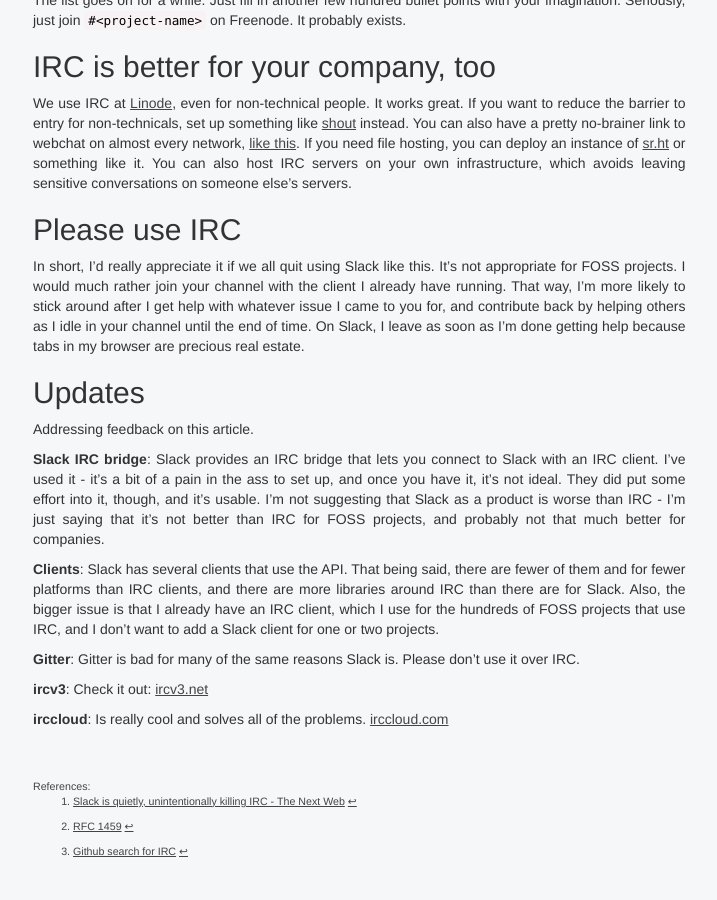
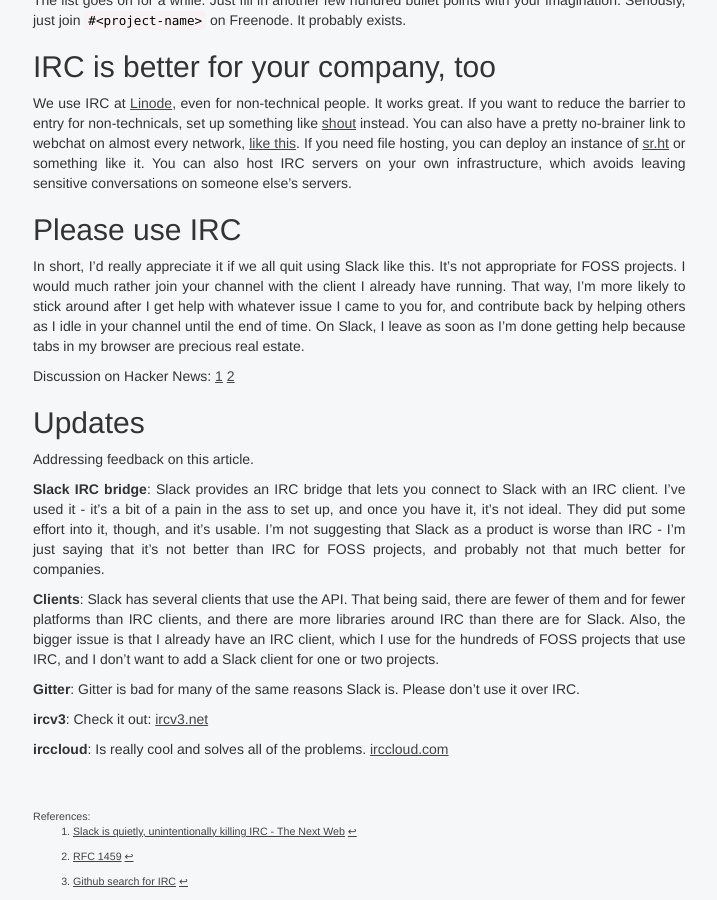
Before and after one commit to stormblog/sircmpwn.github.io, a Jekyll site: the page built from _posts/2015-11-01-Please-stop-using-slack.md, in a window 1280 px wide and 900 px high, scrolled down 1539 px. Shown: the whole window, without its empty margins (37-754 px from the left). Built offline with Jekyll 4.4.1, drawn with Linux system fonts in a browser that asks for light colours; comment, search, counter and statistics services are not loaded; before the commit the page ends 2409 px from its top, so only the background shows below that.

Commit message:
Add links to HN discussions

```diff
--- a/_posts/2015-11-01-Please-stop-using-slack.md
+++ b/_posts/2015-11-01-Please-stop-using-slack.md
@@ -112,6 +112,9 @@ helping others as I idle in your channel until the end of time. On Slack, I
 leave as soon as I'm done getting help because tabs in my browser are precious
 real estate.
 
+Discussion on Hacker News: [1](https://news.ycombinator.com/item?id=10486541)
+[2](https://news.ycombinator.com/item?id=11013136)
+
 ## Updates
 
 Addressing feedback on this article.
```
Also changed, not shown: _posts/2014-02-02-The-worst-bugs.md (+2 -0 lines), _posts/2016-03-22-Integrating-a-VT220-into-my-life.md (+2 -0 lines).
